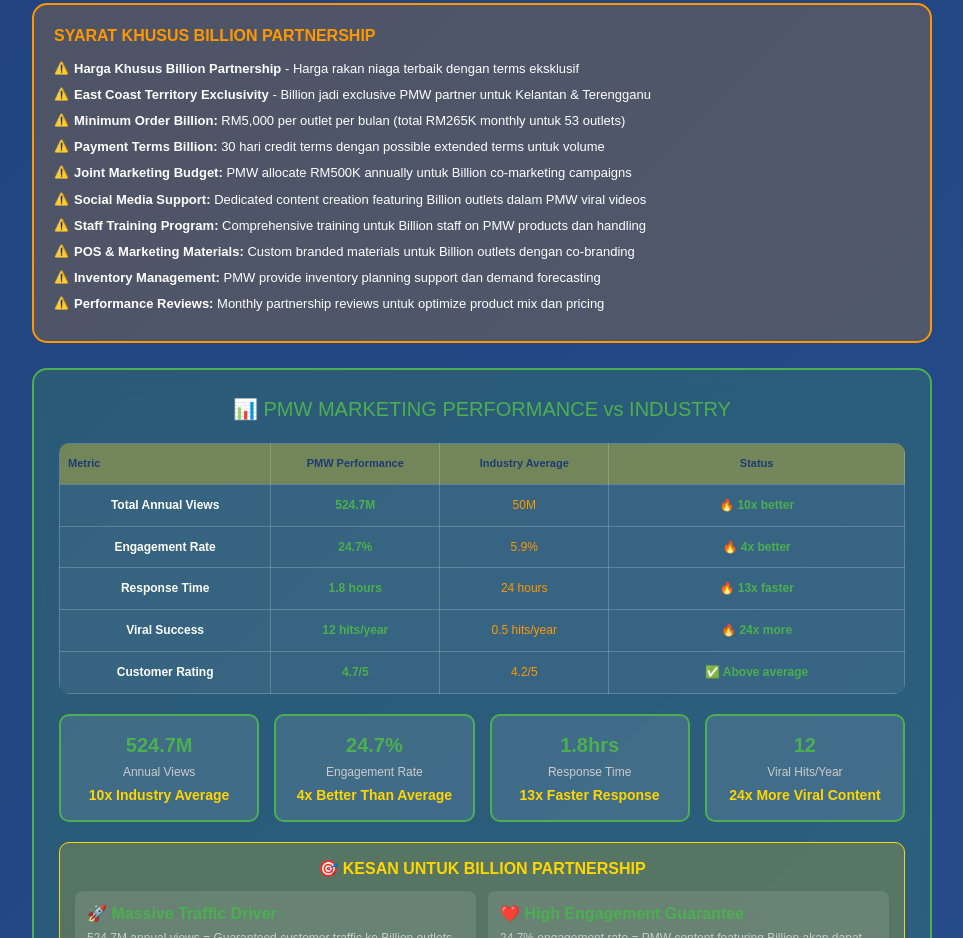
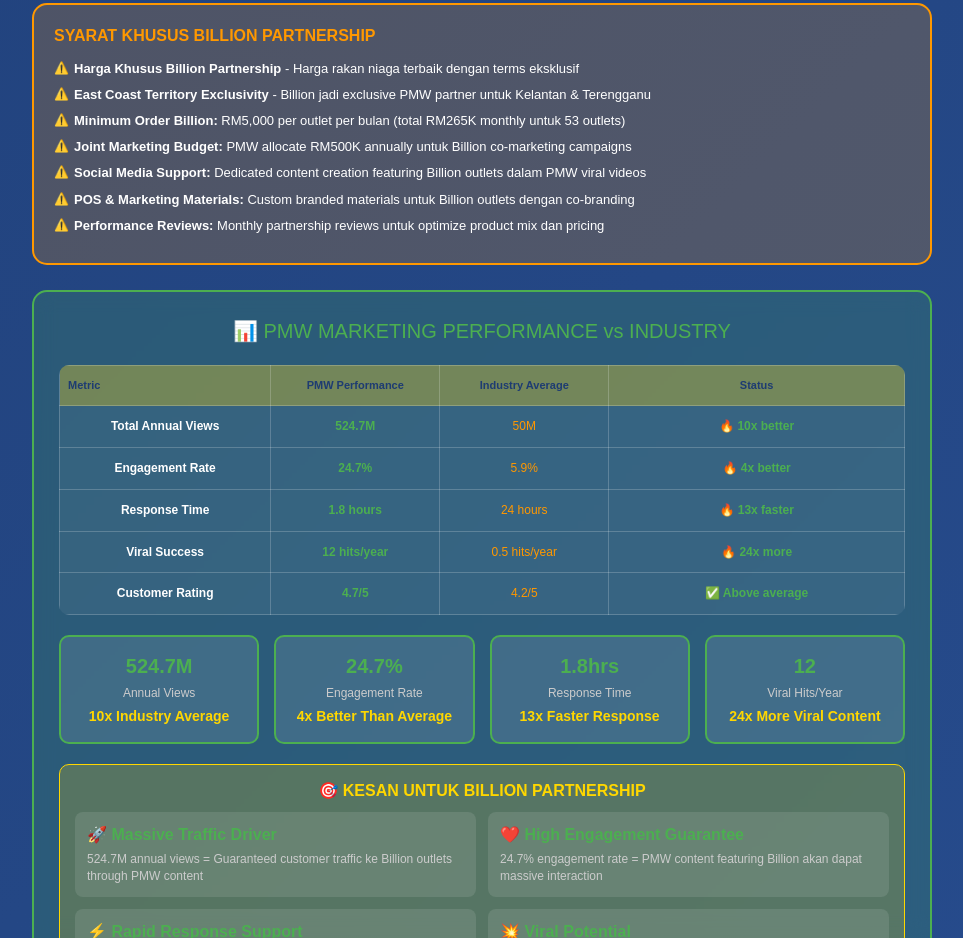
Before and after one commit to hisahmmudin/PricePMWxxBILLION, a plain HTML site: page index.html in a window 1280 px wide. Shown: the part 1960-2898 px from the top of the page, without its empty margins (158-1121 px from the left). Drawn offline with Linux system fonts and the light colour scheme.

Commit message:
Update index.html

```diff
--- a/index.html
+++ b/index.html
@@ -598,12 +598,9 @@
                 <li><strong>Harga Khusus Billion Partnership</strong> - Harga rakan niaga terbaik dengan terms eksklusif</li>
                 <li><strong>East Coast Territory Exclusivity</strong> - Billion jadi exclusive PMW partner untuk Kelantan & Terengganu</li>
                 <li><strong>Minimum Order Billion:</strong> RM5,000 per outlet per bulan (total RM265K monthly untuk 53 outlets)</li>
-                <li><strong>Payment Terms Billion:</strong> 30 hari credit terms dengan possible extended terms untuk volume</li>
                 <li><strong>Joint Marketing Budget:</strong> PMW allocate RM500K annually untuk Billion co-marketing campaigns</li>
                 <li><strong>Social Media Support:</strong> Dedicated content creation featuring Billion outlets dalam PMW viral videos</li>
-                <li><strong>Staff Training Program:</strong> Comprehensive training untuk Billion staff on PMW products dan handling</li>
                 <li><strong>POS & Marketing Materials:</strong> Custom branded materials untuk Billion outlets dengan co-branding</li>
-                <li><strong>Inventory Management:</strong> PMW provide inventory planning support dan demand forecasting</li>
                 <li><strong>Performance Reviews:</strong> Monthly partnership reviews untuk optimize product mix dan pricing</li>
             </ul>
         </div>
```
